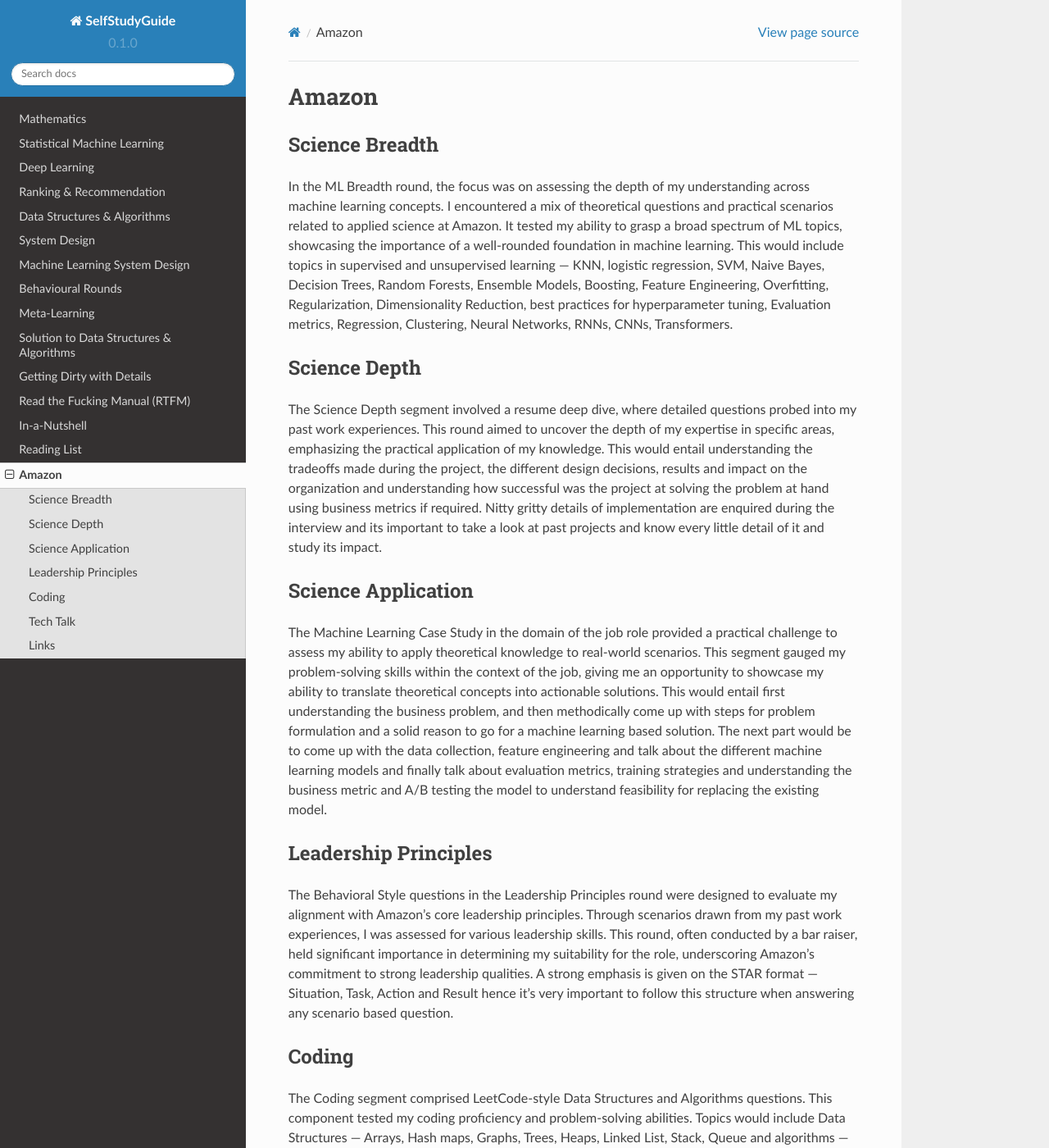
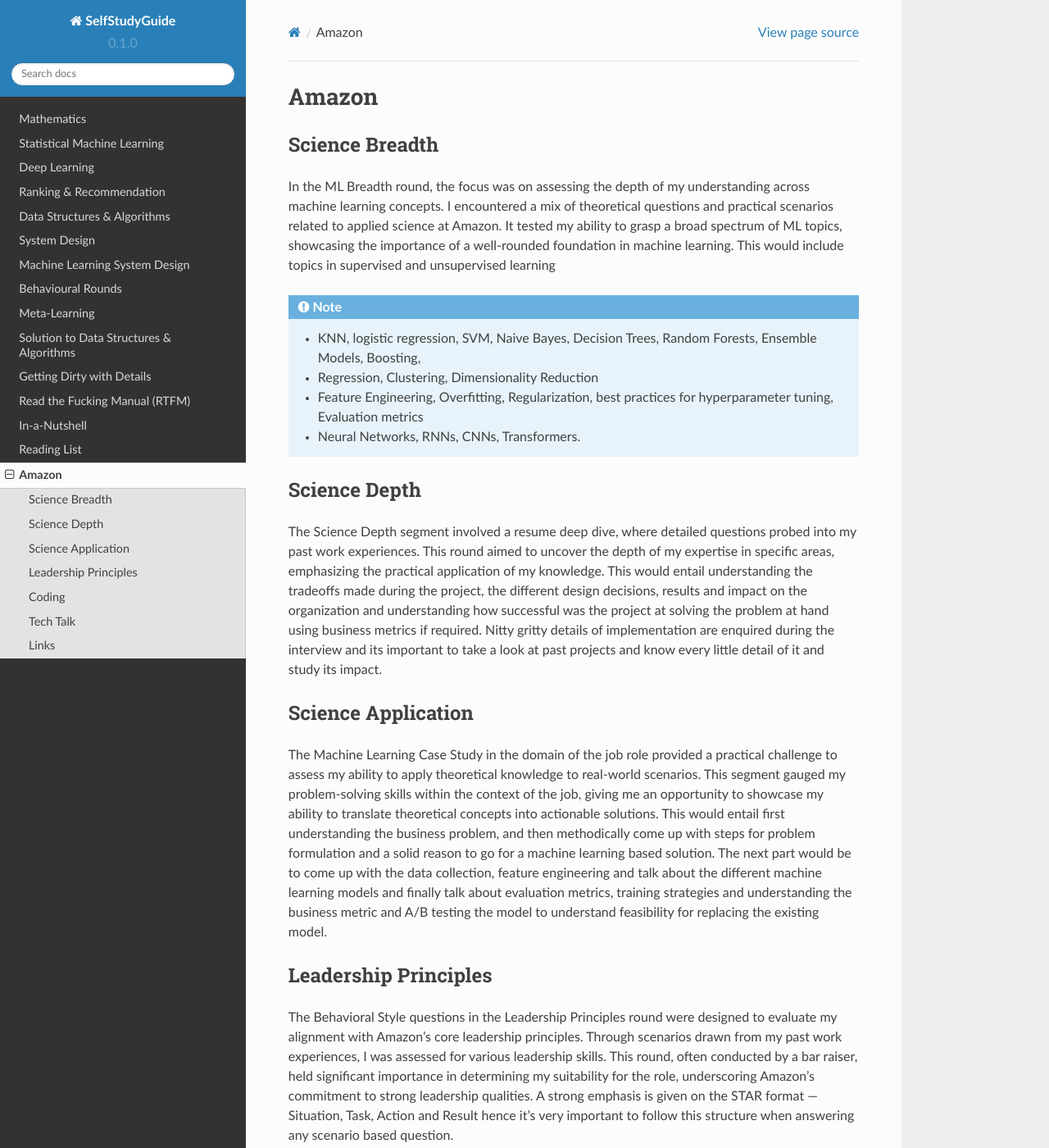
Before and after one commit to uselesstechjunks/leetcode, a Sphinx documentation site: the page built from docs/source/company/amzn.rst, in a window 1280 px wide and 1400 px high. Shown: the whole window at 82% size. Built offline with Sphinx 7.4.7 and the Read the Docs theme 2.0.0, drawn with Linux system fonts in a browser that asks for light colours; some of the changed text lies outside the part shown.

Commit message:
Update amzn.rst

```diff
--- a/docs/source/company/amzn.rst
+++ b/docs/source/company/amzn.rst
@@ -5,8 +5,13 @@ Amazon
 **************************************************************************
 Science Breadth
 **************************************************************************
+In the ML Breadth round, the focus was on assessing the depth of my understanding across machine learning concepts. I encountered a mix of theoretical questions and practical scenarios related to applied science at Amazon. It tested my ability to grasp a broad spectrum of ML topics, showcasing the importance of a well-rounded foundation in machine learning. This would include topics in supervised and unsupervised learning
 
-In the ML Breadth round, the focus was on assessing the depth of my understanding across machine learning concepts. I encountered a mix of theoretical questions and practical scenarios related to applied science at Amazon. It tested my ability to grasp a broad spectrum of ML topics, showcasing the importance of a well-rounded foundation in machine learning. This would include topics in supervised and unsupervised learning — KNN, logistic regression, SVM, Naive Bayes, Decision Trees, Random Forests, Ensemble Models, Boosting, Feature Engineering, Overfitting, Regularization, Dimensionality Reduction, best practices for hyperparameter tuning, Evaluation metrics, Regression, Clustering, Neural Networks, RNNs, CNNs, Transformers.
+.. note::
+	* KNN, logistic regression, SVM, Naive Bayes, Decision Trees, Random Forests, Ensemble Models, Boosting,
+	* Regression, Clustering, Dimensionality Reduction
+	* Feature Engineering, Overfitting, Regularization, best practices for hyperparameter tuning, Evaluation metrics
+	* Neural Networks, RNNs, CNNs, Transformers.
 
 **************************************************************************
 Science Depth
@@ -26,7 +31,16 @@ The Behavioral Style questions in the Leadership Principles round were designed
 **************************************************************************
 Coding
 **************************************************************************
-The Coding segment comprised LeetCode-style Data Structures and Algorithms questions. This component tested my coding proficiency and problem-solving abilities. Topics would include Data Structures — Arrays, Hash maps, Graphs, Trees, Heaps, Linked List, Stack, Queue and algorithms — Binary Search, Sliding Window, Two Pointer, Backtracking, Recursion, Dynamic Programming, Greedy. Data Manipulation libraries — Pandas and SQL. Coding concepts from Machine Learning, Probability and Statistics.
+The Coding segment comprised LeetCode-style Data Structures and Algorithms questions. This component tested my coding proficiency and problem-solving abilities. Topics would include
+
+.. note::
+	* Data Structures
+		* Arrays, Hash maps, Graphs, Trees, Heaps, Linked List, Stack, Queue
+	* Algorithms
+		* Binary Search, Sliding Window, Two Pointer, Backtracking, Recursion, Dynamic Programming, Greedy.
+	* Data Manipulation libraries
+		* Pandas and SQL.
+	* Coding concepts from Machine Learning, Probability and Statistics.
 
 **************************************************************************
 Tech Talk
```
